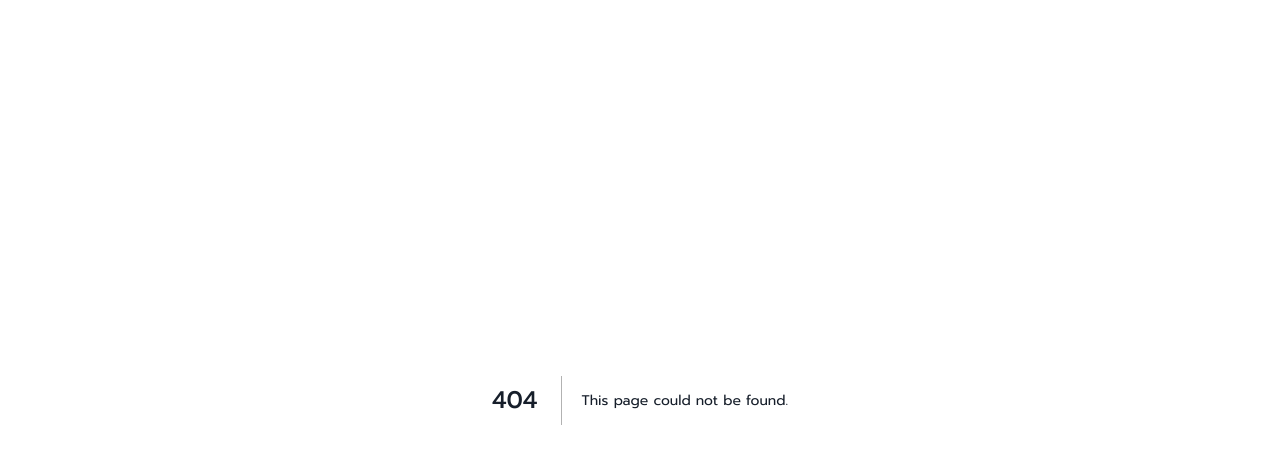
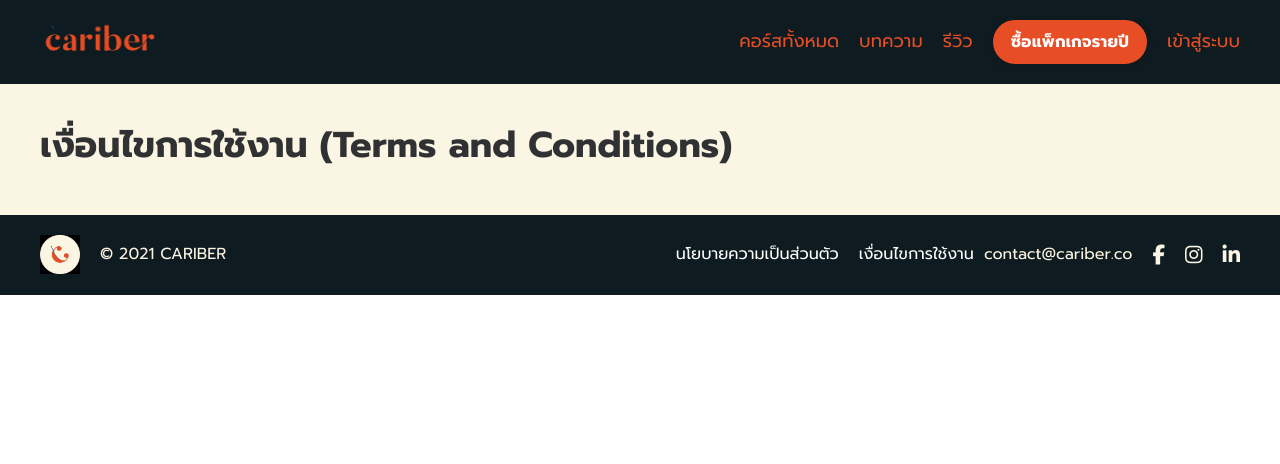
Before and after one commit to deniseulenburg/Next.js-cariber, a Next.js app in the folder frontend/: page /terms-conditions in a window 1280 px wide. Before the commit this address had no page. Shown: the top 464 px of the page. Built offline with nearby package versions, Linux system fonts and the light colour scheme.

Commit message:
"trems-conditions" data structure

```diff
--- a/frontend/components/footer.tsx
+++ b/frontend/components/footer.tsx
@@ -1,3 +1,4 @@
+import Link from "next/link"
 import Img from "./image"
 
 export default function Footer() {
@@ -26,14 +27,16 @@ export default function Footer() {
                   <a className="link-list-link" href="https://www.cariber.co/privacy-policy" rel="noopener">
                     นโยบายความเป็นส่วนตัว
                   </a>
-                  <a className="link-list-link" href="https://www.cariber.co/terms-conditions" rel="noopener">
-                    เงื่อนไขการใช้งาน
-                  </a>
+                  <Link href="/terms-conditions ">
+                    <a className="link-list-link">
+                      เงื่อนไขการใช้งาน
+                    </a>
+                  </Link>
+                  <span style={{ color: '#fbf5e3' }}>
+                    contact@cariber.co
+                  </span>
                 </div>
               </div>
-              <span style={{ color: '#fbf5e3' }}>
-                contact@cariber.co
-              </span>
               <div className="footer-block ">
                 <div className="social-icons social-icons-">
                   <a className="social-icons-icon" href="https://www.facebook.com/cariberofficial">
--- /dev/null
+++ b/frontend/pages/terms-conditions.tsx
@@ -0,0 +1,41 @@
+import Footer from "../components/footer";
+import Header from "../components/header";
+
+export interface Conditions {
+  preface: string,
+  policy: string,
+  condition: string[],
+  usability: string,
+  termsofServiceUser: string[],
+  subscription: string[],
+  scopeofResponsibility: string,
+  cancellation: string,
+  updateLatest: string
+}
+
+
+export default function TermsConditions() {
+  return (
+    <div>
+      <Header />
+      <div className="background-light">
+        <div className="sizer">
+          <div className="container">
+            <div className="row align-items-center justify-content-center">
+              <div className="block box-shadow-none">
+                <h1>
+                  <span style={{ color: "#303133" }}>
+                    <strong>
+                      เงื่อนไขการใช้งาน (Terms and Conditions)
+                    </strong>
+                  </span>
+                </h1>
+              </div>
+            </div>
+          </div>
+        </div>
+      </div>
+      <Footer />
+    </div>
+  )
+}
```
